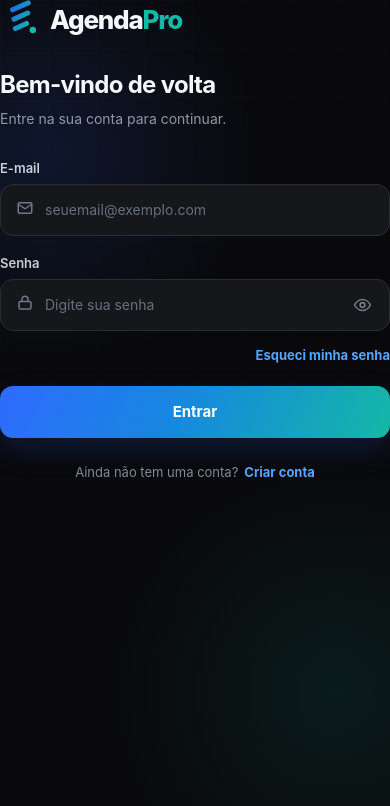
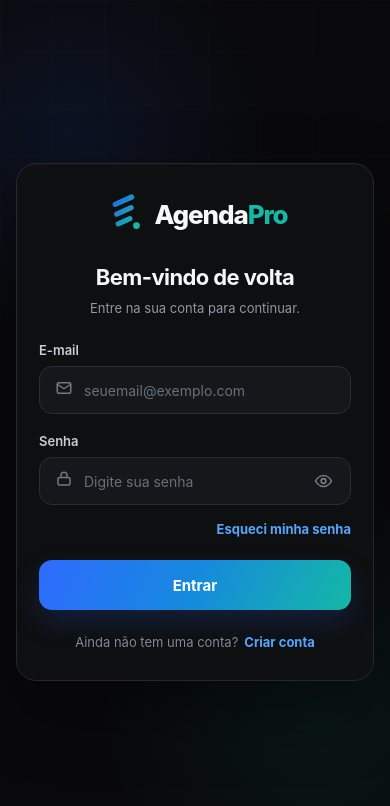
Before and after one commit to Will0589b/Agendapro, a React (Vite) app in the folder frontend/: page / in a window 390 px wide. Shown: the top 806 px of the page. Built offline with nearby package versions, Linux system fonts and the light colour scheme; no server answers.

Commit message:
simplify authentication to centered dark premium card

```diff
--- a/frontend/src/App.css
+++ b/frontend/src/App.css
@@ -5,10 +5,10 @@
   align-items: center;
   justify-content: center;
   overflow: hidden;
-  padding: 28px;
+  padding: 24px;
   background:
-    radial-gradient(circle at 12% 18%, rgba(47, 107, 255, 0.14), transparent 28%),
-    radial-gradient(circle at 86% 82%, rgba(20, 184, 166, 0.10), transparent 30%),
+    radial-gradient(circle at 18% 16%, rgba(47, 107, 255, 0.10), transparent 26%),
+    radial-gradient(circle at 82% 84%, rgba(20, 184, 166, 0.08), transparent 28%),
     #09090b;
   color: #f5f7fa;
 }
@@ -19,197 +19,50 @@
   inset: 0;
   pointer-events: none;
   background-image:
-    linear-gradient(rgba(255,255,255,0.025) 1px, transparent 1px),
-    linear-gradient(90deg, rgba(255,255,255,0.025) 1px, transparent 1px);
-  background-size: 48px 48px;
-  mask-image: linear-gradient(to bottom, rgba(0,0,0,0.9), transparent 90%);
-}
-
-.auth-shell {
-  position: relative;
-  z-index: 2;
-  width: min(1180px, 100%);
-  min-height: 720px;
-  display: grid;
-  grid-template-columns: 1.15fr 0.85fr;
-  border: 1px solid #25282e;
-  border-radius: 30px;
-  overflow: hidden;
-  background: rgba(12, 13, 15, 0.88);
-  box-shadow: 0 28px 80px rgba(0,0,0,0.42);
-  backdrop-filter: blur(18px);
-}
-
-.auth-showcase {
-  position: relative;
-  display: flex;
-  flex-direction: column;
-  justify-content: space-between;
-  padding: 72px 66px;
-  overflow: hidden;
-  border-right: 1px solid #25282e;
-  background:
-    linear-gradient(145deg, rgba(47,107,255,0.08), transparent 38%),
-    #0c0d0f;
-}
-
-.auth-showcase::after {
-  content: "";
-  position: absolute;
-  width: 430px;
-  height: 430px;
-  right: -170px;
-  bottom: -180px;
-  border-radius: 50%;
-  background: rgba(20, 184, 166, 0.08);
-  filter: blur(20px);
-}
-
-.auth-showcase-content {
-  position: relative;
-  z-index: 3;
-  max-width: 610px;
-}
-
-.auth-eyebrow {
-  display: inline-flex;
-  align-items: center;
-  min-height: 34px;
-  padding: 0 13px;
-  margin-bottom: 30px;
-  border: 1px solid #2d3138;
-  border-radius: 999px;
-  color: #aeb5c0;
-  background: rgba(255,255,255,0.025);
-  font-size: 12px;
-  font-weight: 650;
-  letter-spacing: 0.08em;
-  text-transform: uppercase;
-}
-
-.auth-showcase-title {
-  max-width: 560px;
-  margin: 0;
-  color: #f7f8fa;
-  font-size: clamp(54px, 6vw, 84px);
-  font-weight: 760;
-  line-height: 0.96;
-  letter-spacing: -0.055em;
-}
-
-.auth-showcase-title span {
-  display: block;
-  margin-top: 8px;
-  color: #14b8a6;
-}
-
-.auth-showcase-description {
-  max-width: 540px;
-  margin: 28px 0 0;
-  color: #9aa2ad;
-  font-size: 17px;
-  line-height: 1.75;
-}
-
-.auth-benefits {
-  display: flex;
-  flex-direction: column;
-  gap: 14px;
-  margin-top: 38px;
-}
-
-.auth-benefit {
-  display: flex;
-  align-items: center;
-  gap: 11px;
-  color: #c8ced7;
-  font-size: 14px;
-}
-
-.auth-benefit-dot {
-  width: 7px;
-  height: 7px;
-  flex: 0 0 auto;
-  border-radius: 50%;
-  background: #14b8a6;
-  box-shadow: 0 0 0 5px rgba(20,184,166,0.08);
-}
-
-.auth-visual {
-  position: relative;
-  z-index: 2;
-  height: 230px;
-  margin-top: 52px;
-}
-
-.auth-time-line {
-  position: absolute;
-  left: 0;
-  right: 0;
-  height: 1px;
-  background: linear-gradient(90deg, transparent, #2b2f36 12%, #2b2f36 88%, transparent);
-}
-
-.auth-time-line-1 { top: 24px; }
-.auth-time-line-2 { top: 106px; }
-.auth-time-line-3 { top: 188px; }
-
-.auth-time-card {
-  position: absolute;
-  display: flex;
-  align-items: center;
-  gap: 13px;
-  min-width: 190px;
-  padding: 14px 16px;
-  border: 1px solid #2a2e35;
-  border-radius: 14px;
-  background: rgba(18,20,23,0.92);
-  box-shadow: 0 12px 30px rgba(0,0,0,0.22);
-}
-
-.auth-time-card span {
-  color: #14b8a6;
-  font-size: 12px;
-  font-weight: 750;
-  letter-spacing: 0.04em;
-}
-
-.auth-time-card strong {
-  color: #e7eaf0;
-  font-size: 13px;
-  font-weight: 650;
-}
-
-.auth-time-card-1 { top: 2px; left: 4%; }
-.auth-time-card-2 { top: 84px; left: 28%; }
-.auth-time-card-3 { top: 166px; left: 10%; }
-
-.auth-form-panel {
-  display: flex;
-  align-items: center;
-  justify-content: center;
-  padding: 54px 46px;
-  background: #0f1012;
+    linear-gradient(rgba(255, 255, 255, 0.018) 1px, transparent 1px),
+    linear-gradient(90deg, rgba(255, 255, 255, 0.018) 1px, transparent 1px);
+  background-size: 52px 52px;
+  mask-image: linear-gradient(to bottom, rgba(0, 0, 0, 0.75), transparent 88%);
 }
 
 .login-card {
+  position: relative;
+  z-index: 2;
   width: 100%;
   max-width: 430px;
-  padding: 0;
-  background: transparent;
+  padding: 40px;
+  border: 1px solid #25282e;
+  border-radius: 24px;
+  background: rgba(15, 16, 18, 0.94);
+  box-shadow:
+    0 28px 70px rgba(0, 0, 0, 0.42),
+    inset 0 1px 0 rgba(255, 255, 255, 0.02);
+  backdrop-filter: blur(16px);
+  animation: cardAppear 0.45s cubic-bezier(0.16, 1, 0.3, 1);
+}
+
+@keyframes cardAppear {
+  from {
+    opacity: 0;
+    transform: translateY(14px) scale(0.985);
+  }
+  to {
+    opacity: 1;
+    transform: translateY(0) scale(1);
+  }
 }
 
 .brand {
   display: flex;
   align-items: center;
-  justify-content: flex-start;
+  justify-content: center;
   gap: 10px;
-  margin-bottom: 38px;
+  margin-bottom: 32px;
 }
 
 .brand-symbol {
-  width: 44px;
-  height: 44px;
+  width: 46px;
+  height: 46px;
   display: block;
   flex-shrink: 0;
 }
@@ -219,7 +72,7 @@
   color: #f5f7fa;
   font-size: 29px;
   font-weight: 760;
-  letter-spacing: -1.2px;
+  letter-spacing: -1.1px;
   line-height: 1;
 }
 
@@ -228,16 +81,16 @@
 }
 
 .login-heading {
-  margin-bottom: 30px;
-  text-align: left;
+  margin-bottom: 28px;
+  text-align: center;
 }
 
 .login-heading h2 {
-  margin: 0 0 9px;
+  margin: 0 0 8px;
   color: #f5f7fa;
-  font-size: 27px;
+  font-size: 25px;
   font-weight: 720;
-  letter-spacing: -0.7px;
+  letter-spacing: -0.6px;
 }
 
 .login-heading p {
@@ -271,16 +124,19 @@ form {
 
 .input-wrapper input {
   width: 100%;
-  height: 52px;
+  height: 50px;
   padding: 0 16px 0 44px;
   box-sizing: border-box;
-  border: 1px solid #2a2e34;
+  border: 1px solid #292d33;
   border-radius: 13px;
   outline: none;
   color: #f3f5f7;
   background: #15171a;
   font-size: 14px;
-  transition: border-color 0.2s ease, box-shadow 0.2s ease, background 0.2s ease;
+  transition:
+    border-color 0.2s ease,
+    box-shadow 0.2s ease,
+    background 0.2s ease;
 }
 
 .input-wrapper input::placeholder {
@@ -290,7 +146,7 @@ form {
 .input-wrapper input:focus {
   border-color: #2f6bff;
   background: #17191d;
-  box-shadow: 0 0 0 4px rgba(47,107,255,0.10);
+  box-shadow: 0 0 0 4px rgba(47, 107, 255, 0.10);
 }
 
 .input-icon {
@@ -320,7 +176,9 @@ form {
   color: #737d89;
   background: transparent;
   cursor: pointer;
-  transition: color 0.2s ease, transform 0.2s ease;
+  transition:
+    color 0.2s ease,
+    transform 0.2s ease;
 }
 
 .password-toggle:hover {
@@ -370,18 +228,21 @@ form {
   border: none;
   border-radius: 13px;
   color: #ffffff;
-  background: linear-gradient(115deg, #2f6bff 0%, #1688df 46%, #14b8a6 100%);
+  background: linear-gradient(115deg, #2f6bff 0%, #1688df 48%, #14b8a6 100%);
   font-size: 15px;
   font-weight: 720;
   cursor: pointer;
-  box-shadow: 0 12px 30px rgba(47,107,255,0.18);
-  transition: transform 0.2s ease, box-shadow 0.2s ease, filter 0.2s ease;
+  box-shadow: 0 12px 28px rgba(47, 107, 255, 0.18);
+  transition:
+    transform 0.2s ease,
+    box-shadow 0.2s ease,
+    filter 0.2s ease;
 }
 
 .login-button:hover {
   transform: translateY(-1px);
-  filter: brightness(1.06);
-  box-shadow: 0 16px 34px rgba(47,107,255,0.24);
+  filter: brightness(1.05);
+  box-shadow: 0 16px 32px rgba(47, 107, 255, 0.23);
 }
 
 .login-button:active {
@@ -401,11 +262,13 @@ form {
 
 .signup {
   display: flex;
-  justify-content: flex-start;
+  justify-content: center;
   gap: 6px;
-  margin-top: 26px;
+  margin-top: 24px;
   color: #7f8996;
   font-size: 13px;
+  text-align: center;
+  flex-wrap: wrap;
 }
 
 .error-message,
@@ -420,33 +283,41 @@ form {
 }
 
 .error-message {
-  border: 1px solid rgba(239,68,68,0.24);
+  border: 1px solid rgba(239, 68, 68, 0.24);
   color: #fca5a5;
-  background: rgba(127,29,29,0.16);
+  background: rgba(127, 29, 29, 0.16);
 }
 
 .success-message {
-  border: 1px solid rgba(20,184,166,0.22);
+  border: 1px solid rgba(20, 184, 166, 0.22);
   color: #7dd3c7;
-  background: rgba(13,78,74,0.18);
+  background: rgba(13, 78, 74, 0.18);
 }
 
 @keyframes messageAppear {
-  from { opacity: 0; transform: translateY(-5px); }
-  to { opacity: 1; transform: translateY(0); }
+  from {
+    opacity: 0;
+    transform: translateY(-5px);
+  }
+  to {
+    opacity: 1;
+    transform: translateY(0);
+  }
 }
 
 .spinner {
   width: 17px;
   height: 17px;
-  border: 2px solid rgba(255,255,255,0.35);
+  border: 2px solid rgba(255, 255, 255, 0.35);
   border-top-color: #ffffff;
   border-radius: 50%;
   animation: spin 0.7s linear infinite;
 }
 
 @keyframes spin {
-  to { transform: rotate(360deg); }
+  to {
+    transform: rotate(360deg);
+  }
 }
 
 .auth-loading {
@@ -457,125 +328,67 @@ form {
   min-height: 100dvh;
 }
 
-@media (max-width: 980px) {
+@media (max-width: 520px) {
   .login-page {
-    padding: 18px;
-  }
-
-  .auth-shell {
-    grid-template-columns: 1fr;
-    min-height: auto;
-  }
-
-  .auth-showcase {
-    min-height: 360px;
-    padding: 48px 44px;
-    border-right: none;
-    border-bottom: 1px solid #25282e;
-  }
-
-  .auth-showcase-title {
-    max-width: 700px;
-    font-size: clamp(48px, 9vw, 68px);
-  }
-
-  .auth-showcase-description {
-    max-width: 650px;
-  }
-
-  .auth-visual {
-    display: none;
-  }
-
-  .auth-form-panel {
-    padding: 48px 34px;
-  }
-}
-
-@media (max-width: 620px) {
-  .login-page {
-    padding: 0;
-    align-items: stretch;
+    padding: 16px;
     overflow: auto;
-  }
-
-  .login-page::before {
-    opacity: 0.45;
-  }
-
-  .auth-shell {
-    width: 100%;
-    min-height: 100dvh;
-    border: none;
-    border-radius: 0;
-    box-shadow: none;
-  }
-
-  .auth-showcase {
-    min-height: auto;
-    padding: 36px 22px 30px;
-  }
-
-  .auth-eyebrow {
-    margin-bottom: 20px;
-    font-size: 10px;
-  }
-
-  .auth-showcase-title {
-    font-size: 44px;
-    line-height: 0.98;
-  }
-
-  .auth-showcase-description {
-    margin-top: 20px;
-    font-size: 14px;
-    line-height: 1.65;
-  }
-
-  .auth-benefits {
-    display: none;
-  }
-
-  .auth-form-panel {
-    padding: 36px 22px 44px;
   }
 
   .login-card {
     max-width: 100%;
+    padding: 30px 22px;
+    border-radius: 20px;
   }
 
   .brand {
-    margin-bottom: 30px;
+    margin-bottom: 28px;
   }
 
   .brand-symbol {
-    width: 40px;
-    height: 40px;
+    width: 42px;
+    height: 42px;
   }
 
   .brand-name {
     font-size: 26px;
   }
 
+  .login-heading {
+    margin-bottom: 24px;
+  }
+
   .login-heading h2 {
+    font-size: 22px;
+  }
+
+  .login-heading p {
+    font-size: 13px;
+  }
+
+  .input-wrapper input {
+    height: 48px;
+  }
+
+  .login-button {
+    height: 50px;
+  }
+}
+
+@media (max-width: 360px) {
+  .login-page {
+    padding: 10px;
+  }
+
+  .login-card {
+    padding: 26px 18px;
+  }
+
+  .brand-name {
     font-size: 24px;
   }
 
-  .signup {
-    justify-content: center;
-    flex-wrap: wrap;
-    text-align: center;
-  }
-}
-
-@media (max-width: 380px) {
-  .auth-showcase-title {
-    font-size: 39px;
-  }
-
-  .auth-form-panel {
-    padding-left: 18px;
-    padding-right: 18px;
+  .login-heading h2 {
+    font-size: 20px;
   }
 
   .text-link {
@@ -584,12 +397,15 @@ form {
 }
 
 @media (prefers-reduced-motion: reduce) {
-  *,
-  *::before,
-  *::after {
-    scroll-behavior: auto !important;
-    animation-duration: 0.01ms !important;
-    animation-iteration-count: 1 !important;
-    transition-duration: 0.01ms !important;
+  .login-card,
+  .error-message,
+  .success-message,
+  .spinner {
+    animation: none;
+  }
+
+  .login-button,
+  .password-toggle {
+    transition: none;
   }
 }
```
